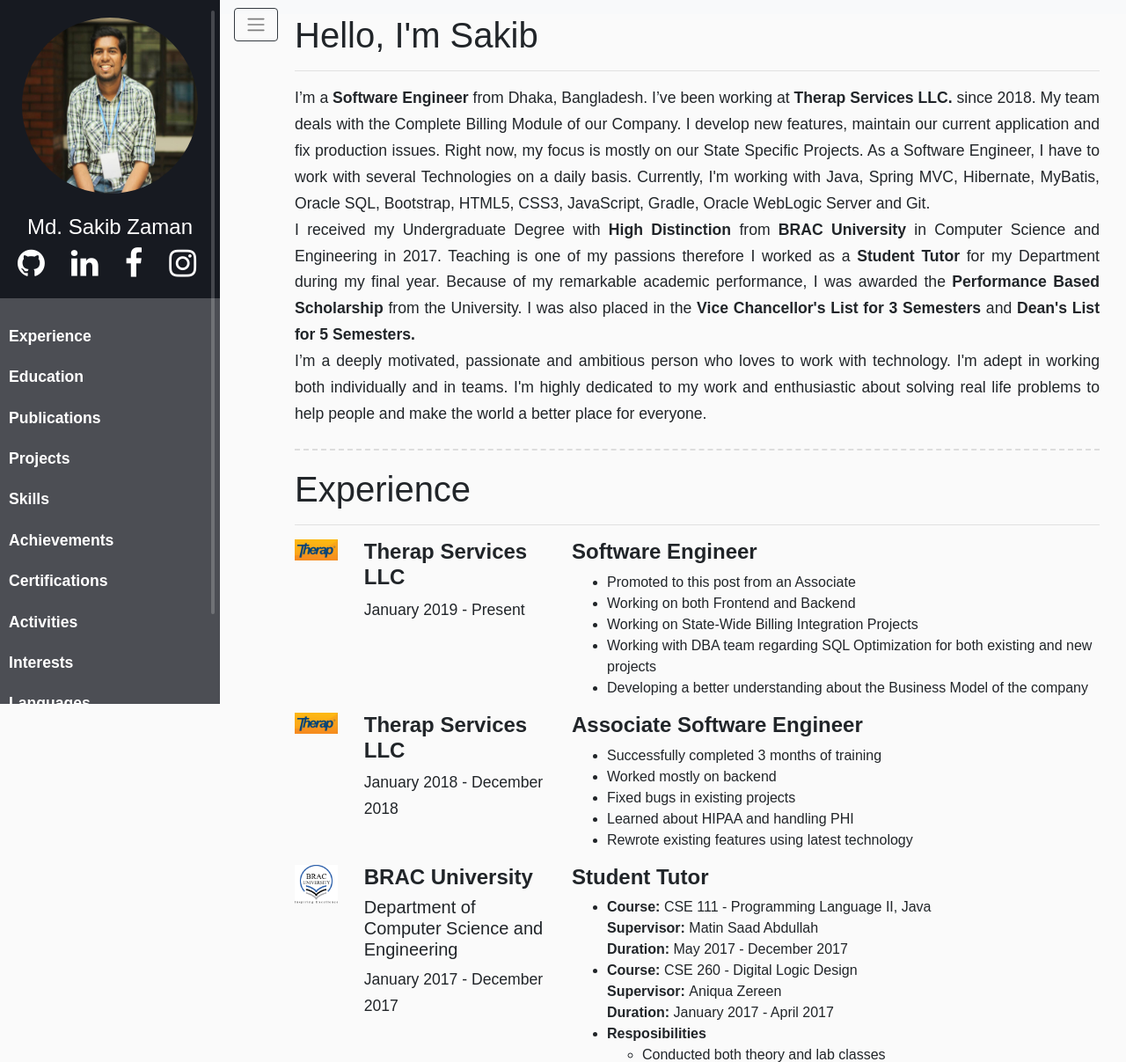
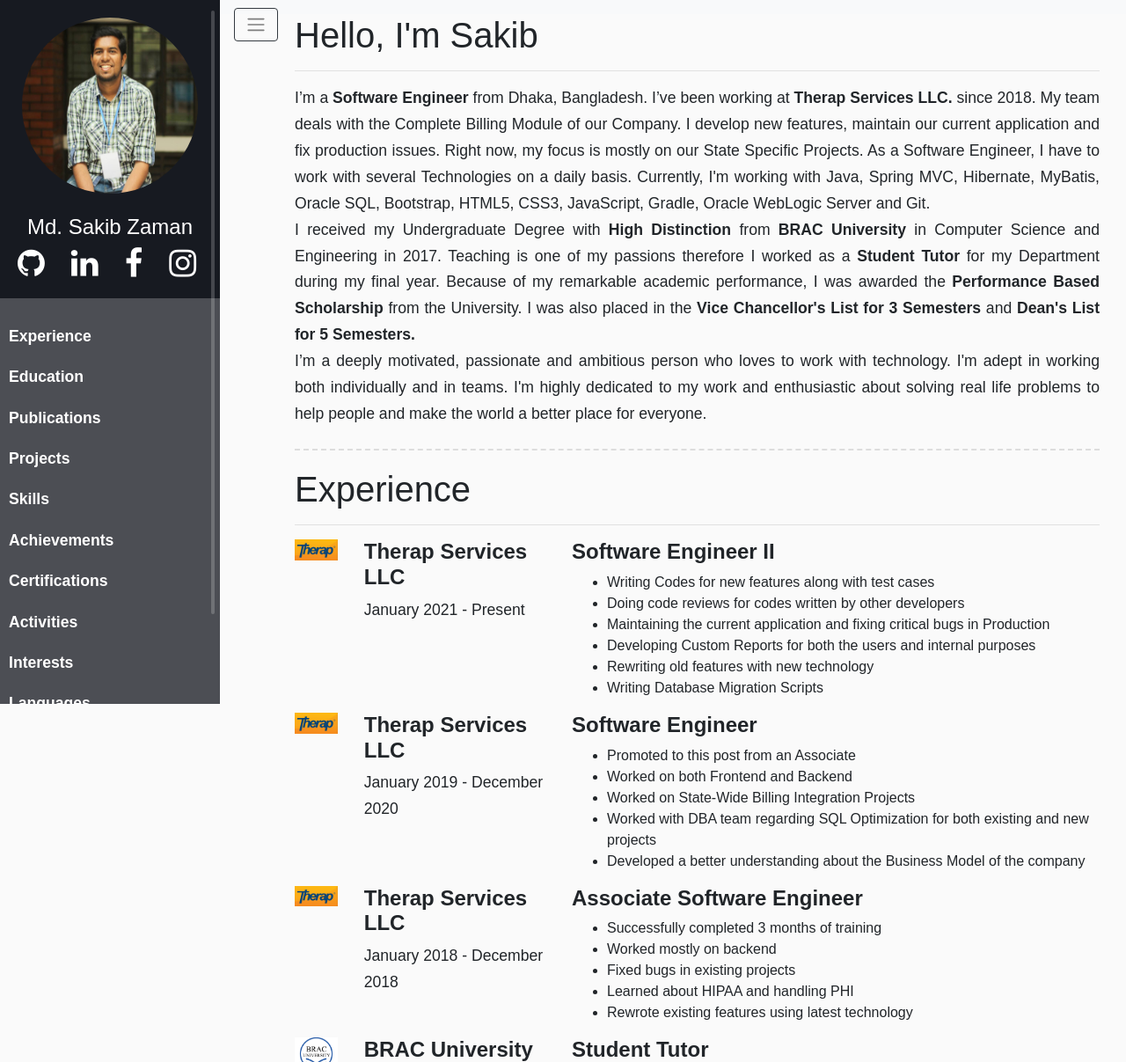
Before and after one commit to sakib-zaman/sakib-zaman.github.io, a plain HTML site: page index.html in a window 1280 px wide. Shown: the top 1207 px of the page at 88% size. Drawn offline with Linux system fonts and the light colour scheme; a web font is replaced by a local one.

Commit message:
Updated new Job Position

```diff
--- a/index.html
+++ b/index.html
@@ -141,8 +141,8 @@
             <nav class="navbar navbar-expand-lg navbar-light bg-light" id="myNavbar">
                 <div id="fixedNavbar">
                     <button type="button" id="sidebarCollapse" class="btn btn-outline-dark">
-                            <span class="navbar-toggler-icon"></span>
-                        </button>
+                        <span class="navbar-toggler-icon"></span>
+                    </button>
                 </div>
             </nav>
 
@@ -164,7 +164,8 @@
                             <a href="https://www.bracu.ac.bd/">
                                 <strong>BRAC University</strong>
                             </a> in Computer Science and Engineering in 2017. Teaching is one of my passions therefore I worked as a <strong>Student Tutor</strong> for my Department during my final year. Because of my remarkable academic performance,
-                            I was awarded the <strong>Performance Based Scholarship</strong>&nbsp;from the University. I was also placed in the <strong>Vice Chancellor's List for 3 Semesters</strong> and <strong>Dean's List for 5 Semesters.</strong>
+                            I was awarded the <strong>Performance Based Scholarship</strong>&nbsp;from the University. I was also placed in the <strong>Vice Chancellor's List for 3 Semesters</strong> and
+                            <strong>Dean's List for 5 Semesters.</strong>
                             <br> I’m a deeply motivated, passionate and ambitious person who loves to work with technology. I'm adept in working both individually and in teams. I'm highly dedicated to my work and enthusiastic about solving real life problems
                             to help people and make the world a better place for everyone.
                         </p>
@@ -194,7 +195,40 @@
                                             </strong>
                                         </h4>
                                     </a>
-                                    <p>January 2019 - Present</p>
+                                    <p>January 2021 - Present</p>
+                                </div>
+                                <div class="col-md-8">
+                                    <h4>
+                                        <strong>
+                                            Software Engineer II
+                                        </strong>
+                                    </h4>
+                                    <ul>
+                                        <li>Writing Codes for new features along with test cases</li>
+                                        <li>Doing code reviews for codes written by other developers</li>
+                                        <li>Maintaining the current application and fixing critical bugs in Production
+                                        </li>
+                                        <li>Developing Custom Reports for both the users and internal purposes</li>
+                                        <li>Rewriting old features with new technology</li>
+                                        <li>Writing Database Migration Scripts</li>
+                                    </ul>
+                                </div>
+                            </div>
+                            <div class="row">
+                                <div class="col-md-1">
+                                    <a href="https://www.therapservices.net/ " target="_blank">
+                                        <img src="images/therap-logo.jpg" id=institute-logo>
+                                    </a>
+                                </div>
+                                <div class="col-md-3">
+                                    <a href="https://www.therapservices.net/ " target="_blank">
+                                        <h4>
+                                            <strong>
+                                                Therap Services LLC
+                                            </strong>
+                                        </h4>
+                                    </a>
+                                    <p>January 2019 - December 2020</p>
                                 </div>
                                 <div class="col-md-8">
                                     <h4>
@@ -204,10 +238,12 @@
                                     </h4>
                                     <ul>
                                         <li>Promoted to this post from an Associate</li>
-                                        <li>Working on both Frontend and Backend</li>
-                                        <li>Working on State-Wide Billing Integration Projects</li>
-                                        <li>Working with DBA team regarding SQL Optimization for both existing and new projects</li>
-                                        <li>Developing a better understanding about the Business Model of the company</li>
+                                        <li>Worked on both Frontend and Backend</li>
+                                        <li>Worked on State-Wide Billing Integration Projects</li>
+                                        <li>Worked with DBA team regarding SQL Optimization for both existing and new projects
+                                        </li>
+                                        <li>Developed a better understanding about the Business Model of the company
+                                        </li>
                                     </ul>
                                 </div>
                             </div>
@@ -444,7 +480,8 @@
                                     <ul>
                                         <li>GPA: <strong>5.0</strong> in scale of 5.0</li>
                                         <li>Awarded <strong>Perfect Attendance Certificate</strong></li>
-                                        <li>Awarded <strong>Youth Leadership Award</strong> and <strong>Lifetime Membership Award</strong> from Notre Dame English Club</li>
+                                        <li>Awarded <strong>Youth Leadership Award</strong> and <strong>Lifetime
+                                                Membership Award</strong> from Notre Dame English Club</li>
                                     </ul>
                                 </div>
                             </div>
@@ -505,7 +542,8 @@
                                     <h5>
                                         <strong>Published in:&nbsp;</strong>
                                         <a href="https://www.icaeeiub.net/" target="_blank">
-                                            2019 5th International Conference on Advances in Electrical Engineering (ICAEE)
+                                            2019 5th International Conference on Advances in Electrical Engineering
+                                            (ICAEE)
                                         </a>
                                     </h5>
                                     <p>September 2019</p>
@@ -514,7 +552,8 @@
                                     <a href="https://ieeexplore.ieee.org/document/8975656" target="_blank">
                                         <h4>
                                             <strong>
-                                                Analysis and 3D Representation of Visual Information from fMRI of Ventral Temporal Cortex Using Neural Network and Support Vector Machine
+                                                Analysis and 3D Representation of Visual Information from fMRI of
+                                                Ventral Temporal Cortex Using Neural Network and Support Vector Machine
                                             </strong>
                                         </h4>
                                     </a>
@@ -531,7 +570,8 @@
                                         <li><strong>Conference Location:&nbsp;</strong> Dhaka, Bangladesh</li>
                                         <li>
                                             <a href="https://ieeexplore.ieee.org/document/8975656" target="_blank">
-                                                Please&nbsp;<strong><u>click here</u></strong>&nbsp;to see the Publication
+                                                Please&nbsp;<strong><u>click here</u></strong>&nbsp;to see the
+                                                Publication
                                             </a>
                                         </li>
                                     </ul>
@@ -560,8 +600,9 @@
                                     <a href="http://dspace.bracu.ac.bd/xmlui/handle/10361/9480" target="_blank">
                                         <h4>
                                             <strong>
-                                                Analyzing CV/Resume using Natural Language Processing and Machine Learning
-                                        </strong>
+                                                Analyzing CV/Resume using Natural Language Processing and Machine
+                                                Learning
+                                            </strong>
                                         </h4>
                                     </a>
                                     <ul>
@@ -693,7 +734,8 @@
                                 <div class="col-md-9">
                                     <ul style="list-style-type: disc;">
                                         <li>A simple Todo List web app for managing Tasks</li>
-                                        <li>User can create account, update information after logging in and change password</li>
+                                        <li>User can create account, update information after logging in and change password
+                                        </li>
                                         <li>In the dashboard, user can see all the Task details and actions</li>
                                         <li>User can perform CRUD operations for each Task using the application</li>
                                         <li>Technologies used: Java, Spring MVC, Hibernate, Gradle, Tomcat, SQL, Bootstrap, Sitemesh, Log4j</li>
@@ -746,7 +788,7 @@
                                     <a href="https://www.youtube.com/watch?v=w76xwy-9vzs" target="_blank">
                                         <h4>
                                             <strong>
-                                                    Savio: A Rescue Robot
+                                                Savio: A Rescue Robot
                                             </strong>
                                         </h4>
                                     </a>
@@ -757,7 +799,8 @@
                                 </div>
                                 <div class="col-md-9">
                                     <ul style="list-style-type: disc;">
-                                        <li>A Hardware Project that has both autonomous and manual movement functionality</li>
+                                        <li>A Hardware Project that has both autonomous and manual movement functionality
+                                        </li>
                                         <li>The robot can move in all directions</li>
                                         <li>The robot can detect survivors autonomously</li>
                                         <li>Built as a final project for Digital System Design course</li>
```
